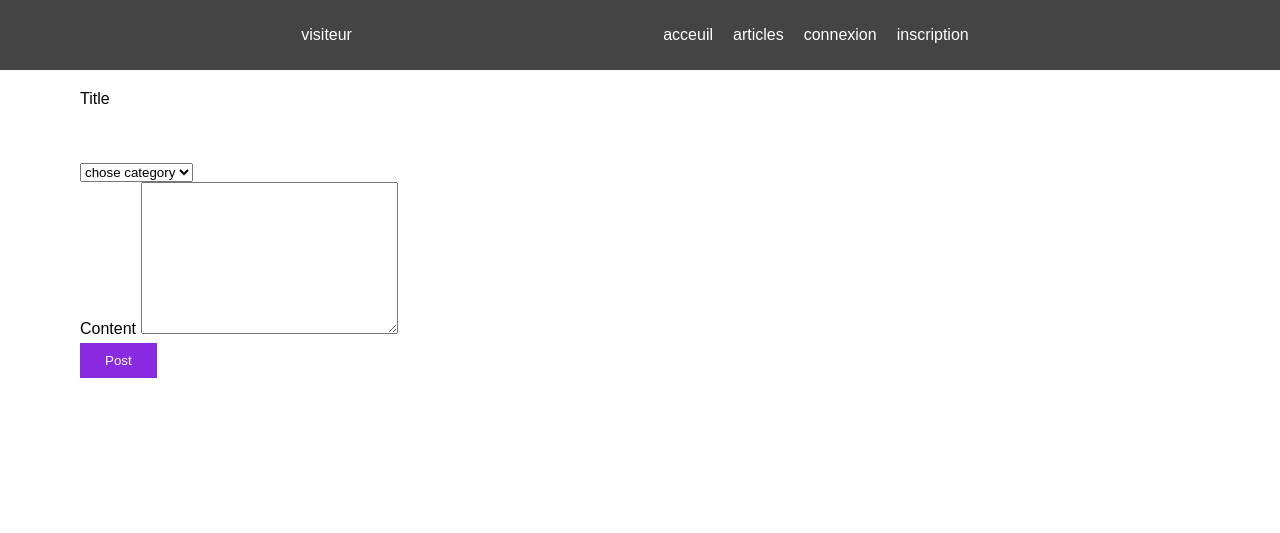
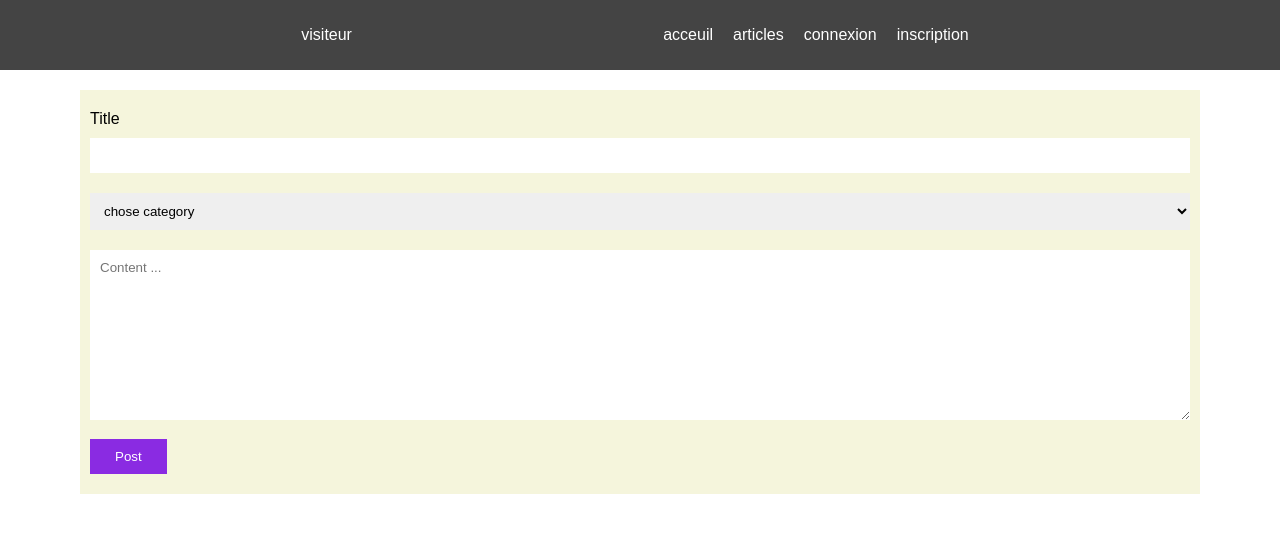
Before and after one commit to Wahil-dev/projet-revisions, a PHP site: page /article.php in a window 1280 px wide. Shown: the top 533 px of the page. Run offline with PHP 8.4, Linux system fonts and the light colour scheme; the visitor is signed in with stand-in values (Sample User, id 1); data that the repository does not hold is empty.

Commit message:
new_article page style

```diff
--- a/article.php
+++ b/article.php
@@ -7,7 +7,7 @@
     $user->redirect_if_not_logged();
     require_once("inc/head.php");
 ?>
-
+    <div class="box-form content-box">
         <form class="form" action="inc/b_new_article.php" method="post">
             <label for="title">Title</label>
             <input type="text" name="title" id="title" class="inp">
@@ -17,15 +17,13 @@
 
             <span class="err-msg"><?php echo isset($_SESSION["categoryErr"]) ? $_SESSION["categoryErr"] : ""?></span>
 
-        <label for="content">Content</label>
-        <textarea name="content" id="content" cols="30" rows="10"></textarea>
+            <textarea name="content" id="content" cols="30" rows="10" class="inp" placeholder="Content ..."></textarea>
             <span class="err-msg"><?php echo isset($_SESSION["contentErr"]) ? $_SESSION["contentErr"] : ""?></span>
 
             <input type="submit" value="Post" class="btn-custom">
             <span class="err-msg"><?php echo isset($_SESSION["postErr"]) ? $_SESSION["postErr"] : ""?></span>
         </form>
-
-
+    </div>
 <?php
     require_once("inc/footer.php");
     Authentication::delete_error_session();
--- a/articles.php
+++ b/articles.php
@@ -7,8 +7,6 @@
     require_once("inc/head.php");
 ?>
     <section class="content">
-        <a href="?order=ASC">ASC</a>
-        <a href="?order=DESC">DESC</a>
         <?= Article::display_all_articles(isset($_GET["order"]) ? $_GET["order"] : NULL);?>
     </section>
 
--- a/assets/css/style.css
+++ b/assets/css/style.css
@@ -171,8 +171,12 @@ header a {
 
 /*______________________________________________________*/
 
-/* ------------------- categories-box ------------------ */
-.categories-box {
+
+
+
+
+/* ------------------- content-box ------------------ */
+.content-box {
     width: 100% !important;
     min-height: 100px !important;
 }
--- a/inc/Article.php
+++ b/inc/Article.php
@@ -58,6 +58,11 @@
         public static function display_all_articles($order) {
             $articles = self::get_all_articles($order);
             if($articles) :?>
+            <section class="content">
+                <div class="box-lien">
+                    <a href="?order=ASC">ASC</a>
+                    <a href="?order=DESC">DESC</a>
+                </div>
                 <?php for($i=0; isset($articles[$i]); $i++) :?>
                     <article class="article">
                         <div class="info flex-r">
@@ -71,10 +76,11 @@
                         </div>
                     </article>
                 <?php endfor ;?>
-            <?php else :?>
-                <h3>Accune article publier</h3>
-                <p>voulez-vous publier un article <a href="new_article.php">new_article</a></p>
-            <?php endif ;?>
+                <?php else :?>
+                    <h3>Accune article publier</h3>
+                    <p>voulez-vous publier un article <a href="new_article.php">new_article</a></p>
+                <?php endif ;?>
+            </section>
     <?php }
 
     }
--- a/inc/Categories.php
+++ b/inc/Categories.php
@@ -49,7 +49,7 @@
 
         public static function display_categories() {
             $categories = self::get_all_categories();?>
-            <select name="categories" id="categories">
+            <select name="categories" id="categories" class="inp">
                 <option value="" default>chose category</option>
                 <?php if($categories) :?>
                     <?php for($i=0; isset($categories[$i]); $i++) :?>
--- a/new_category.php
+++ b/new_category.php
@@ -6,7 +6,7 @@
     $user->redirect_if_not_logged();
     require_once("inc/head.php");
 ?>
-    <div class="box-form categories-box">
+    <div class="box-form content-box">
         <form class="form" action="inc/b_new_category.php" method="post">
             <label for="name">name</label>
             <input type="text" name="name" id="name" class="inp">
```
Lines whose indentation alone changed are shown as unchanged.
